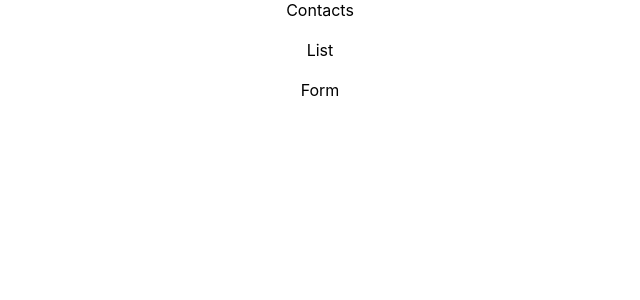
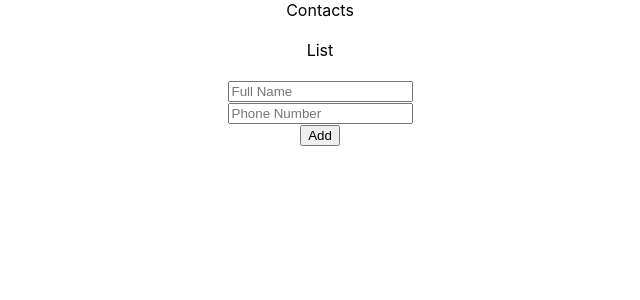
Before and after one commit to alibaltaci/React, a React (Create React App) app in the folder Patika.dev-React/08-contacts-app/: page / in a window 1280 px wide. Shown: the top 300 px of the page, without its empty margins (320-960 px from the left). Built offline with nearby package versions, Linux system fonts and the light colour scheme.

Commit message:
form state

```diff
--- a/Patika.dev-React/08-contacts-app/src/components/Contacts/Form/index.js
+++ b/Patika.dev-React/08-contacts-app/src/components/Contacts/Form/index.js
@@ -1,10 +1,45 @@
 import React from 'react'
 
+import {useState} from "react";
+
 function Form() {
+
+  const [form, setForm] = useState( {fullname: "", phone_number: "" });
+
+  const onChangeInput = (e) => {
+      setForm( {...form, [e.target.name]: e.target.value});
+  };
+
+  const onSubmit = (e) => {
+
+    // Geçersiz değerleri göndermeyi engellemek için kontrol yapalım
+
+    if (form.fullname === "" || form.phone_number === "") {
+        return false; // formu gönderme
+    }
+
+    console.log(form)
+
+    e.preventDefault(); // sayfa yenilenmesini önlemek için
+  };
+
   return (
-    <div>
-      Form
-    </div>
+    <form>
+      {/* Form */}
+
+        <div>
+            <input name='fullname' placeholder='Full Name' onChange={onChangeInput}/>
+        </div>
+
+        <div>
+            <input name='phone_number' placeholder='Phone Number' onChange={onChangeInput}/>
+        </div>
+
+        <div>
+            <button onClick={onSubmit}>Add</button>
+        </div>
+
+    </form>
   )
 }
 
```
Also changed, not shown: 1 other file (tests, documents, lock files or other folders).
